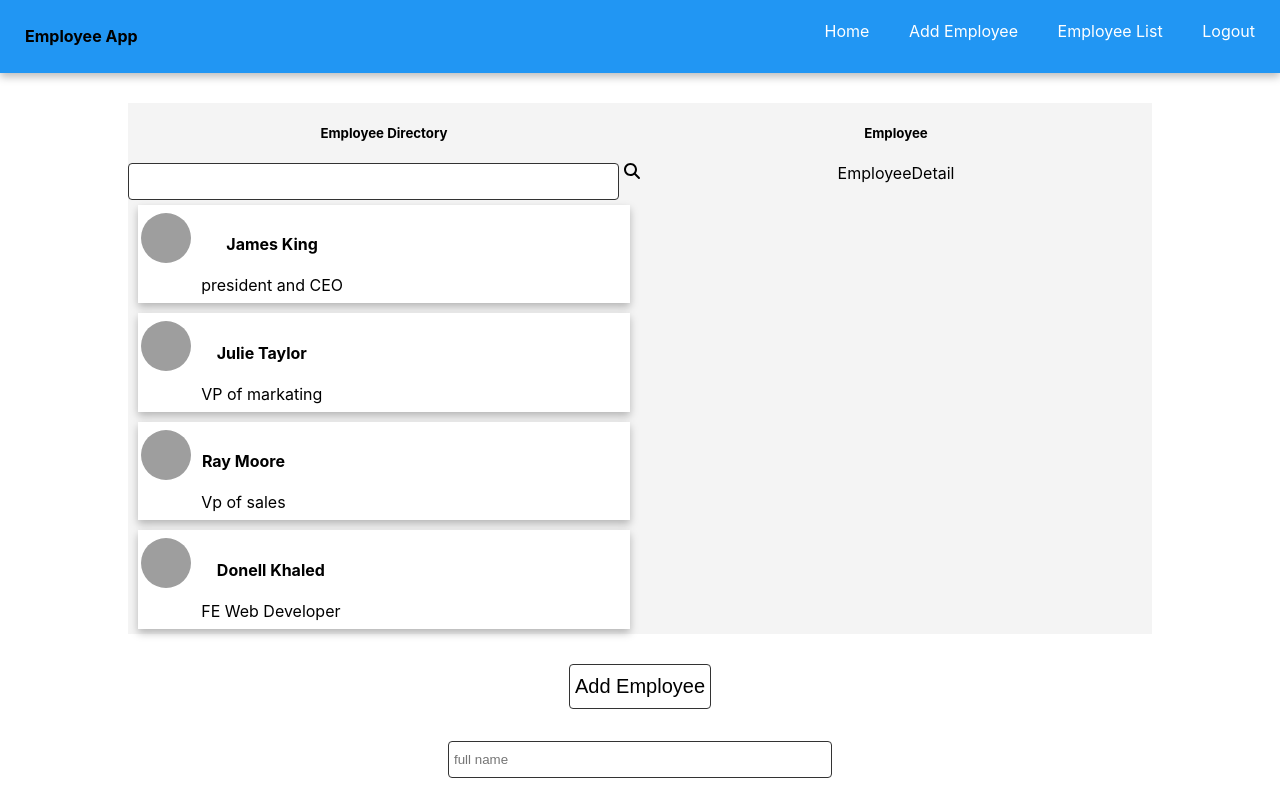
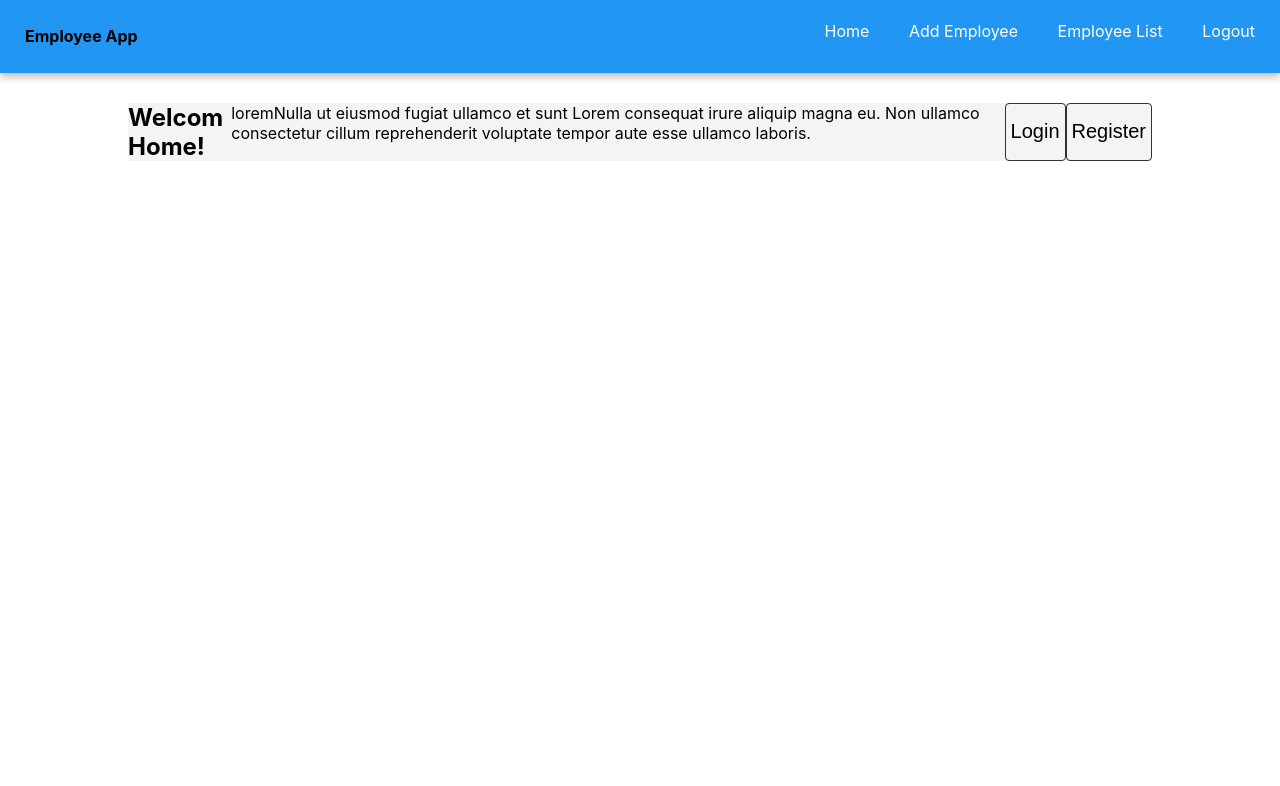
Before and after one commit to selamatsbha/employee-app, a React (Create React App) app: page / in a window 1280 px wide. Shown: the top 786 px of the page. Built offline with nearby package versions, Linux system fonts and the light colour scheme; grey boxes are pictures that could not be loaded.

Commit message:
created new src pages and updated App.js, index.js, AddEmployee.js, Home.js and NavBar.js.

```diff
--- a/package.json
+++ b/package.json
@@ -11,7 +11,7 @@
     "@testing-library/user-event": "^13.5.0",
     "react": "^18.2.0",
     "react-dom": "^18.2.0",
-    "react-router-dom": "^6.10.0",
+    "react-router-dom": "^6.11.0",
     "react-scripts": "5.0.1",
     "web-vitals": "^2.1.4"
   },
--- a/src/App.js
+++ b/src/App.js
@@ -1,10 +1,11 @@
 import './App.css';
-import HomePage from './components/HomePage/HomePage';
-import EmployeePage from './components/EmployeePage/EmployeePage';
-import NavBar from './components/NavBar/NavBar';
-import Wrapper from './components/Wrapper/Wrapper';
+import HomePage from './pages/HomePage';
 import { useState } from 'react';
-import AddEmployee from './components/AddEmployee/AddEmployee';
+import AddEmployeePage from './pages/AddEmployeePage';
+import {Routes, Route} from 'react-router-dom';
+import EmployeeListPage from './pages/EmployeeListPage';
+
+
 
 //functional component
 //class component
@@ -73,24 +74,17 @@ function App() {
     setEmployeeData(filteredData);
   };
 
-  const handleAddEmployee = () => {
-    setEmployeeData([...data, newEmployee])
-  }
   return (
-    <div className="App">
-      <NavBar />
-      <Wrapper>
-         <HomePage
-           setInputValue={setInputValue}
-           employeeData={employeeData}
-           handleSearch = {handleSearch}
-           />
-         <EmployeePage employeeData={employeeData} />
-      </Wrapper>
-      <button onClick = {handleAddEmployee}>Add Employee</button>
-      <AddEmployee employeeData={employeeData} setEmployeeData={setEmployeeData} />
-    </div>
-
+    <Routes>
+      <Route path="/" element={<HomePage />} />
+      <Route path="add-employee" element={
+          <AddEmployeePage
+             employeeData={employeeData}
+             setEmployeeData={setEmployeeData}/>} />
+      <Route path="/employee-list" element={< EmployeeListPage setInputValue={setInputValue}
+             employeeData={employeeData}
+             handleSearch = {handleSearch}/>} />
+    </Routes>
   );
 }
 
--- a/src/components/AddEmployee/AddEmployee.js
+++ b/src/components/AddEmployee/AddEmployee.js
@@ -11,7 +11,17 @@ const AddEmployee = (props) => {
         callOffice: "",
     } );
 
+    const [showSuccessAlert, setShowSuccessAlert] = useState(false)
+
     console.log("input values", inputValues);
+    const SuccessAlert = () => {
+      return (
+        <div style={{backgroundColor: "lightgreen", border: "1px solid lightgreen", height: "160px"}}>
+        <h2>Succes</h2>
+        <p>You have successfuly submite an employee information!</p>
+      </div>
+      )
+    };
 
     const handelChange = (event) => {
         const {name, value} = event.target
@@ -21,9 +31,13 @@ const AddEmployee = (props) => {
       const handleSubmit = (event) => {
         event.preventDefault();
         props.setEmployeeData([...props.employeeData, inputValues]);
+        setShowSuccessAlert(true)
       };
 
     return (
+       <>
+       <h1>Add Employee</h1>
+        {showSuccessAlert && <SuccessAlert />}
         <form className="add-employee-form" onSubmit={handleSubmit} >
             <input
               type="text"
@@ -69,6 +83,7 @@ const AddEmployee = (props) => {
               onChange={handelChange}/>
             <button>Submit</button>
         </form>
+       </>
     );
 };
 
--- /dev/null
+++ b/src/components/Home/Home.js
@@ -0,0 +1,14 @@
+const Home = () => {
+    return (
+        <>
+          <h2>Welcom Home!</h2>
+          <p>
+            loremNulla ut eiusmod fugiat ullamco et sunt Lorem consequat irure aliquip magna eu. Non ullamco consectetur cillum reprehenderit voluptate tempor aute esse ullamco laboris.
+          </p>
+          <button>Login</button>
+          <button>Register</button>
+        </>
+    );
+};
+
+export default Home;
--- a/src/components/NavBar/NavBar.js
+++ b/src/components/NavBar/NavBar.js
@@ -1,7 +1,6 @@
-// functional component
-// class components
 import { Fragment } from "react";
 import './NavBar.css';
+import {Link} from 'react-router-dom';
 
 function NavBar() {
     return (
@@ -14,10 +13,10 @@ function NavBar() {
                         listStyle: "none",
                         color: "#fff",
                         cursor: "pointer",}}>
-                <li>Home</li>
-                <li>Add Employee</li>
-                <li>Employee List</li>
-                <li>Logout</li>
+                <li><Link style={{textDecoration: "none", color: "#fff" }} to="/">Home</Link></li>
+                <li><Link style={{textDecoration: "none", color: "#fff" }} to="/add-employee">Add Employee</Link></li>
+                <li><Link style={{textDecoration: "none", color: "#fff" }} to="/employee-list">Employee List</Link></li>
+                <li><Link style={{textDecoration: "none", color: "#fff" }} to="/">Logout</Link></li>
             </ul>
         </div>
     </Fragment>
--- a/src/index.js
+++ b/src/index.js
@@ -3,11 +3,14 @@ import ReactDOM from 'react-dom/client';
 import './index.css';
 import App from './App';
 import reportWebVitals from './reportWebVitals';
+import { BrowserRouter as Router } from 'react-router-dom';
 
 const root = ReactDOM.createRoot(document.getElementById('root'));
 root.render(
   <React.StrictMode>
-    <App />
+    <Router>
+      <App />
+    </Router>
   </React.StrictMode>
 );
 
--- /dev/null
+++ b/src/pages/AddEmployeePage.js
@@ -0,0 +1,17 @@
+import AddEmployee from "../components/AddEmployee/AddEmployee";
+import Wrapper from "../components/Wrapper/Wrapper";
+import NavBar from "../components/NavBar/NavBar";
+
+const AddEmployeePage = (props) => {
+    return (
+        <>
+        <NavBar/>
+        <Wrapper>
+            <AddEmployee employeeData={props.employeeData}
+             setEmployeeData={props.setEmployeeData} />
+        </Wrapper>
+        </>
+    );
+};
+
+export default AddEmployeePage;
--- /dev/null
+++ b/src/pages/EmployeeListPage.js
@@ -0,0 +1,22 @@
+import Wrapper from "../components/Wrapper/Wrapper";
+import HomePage from "../components/HomePage/HomePage";
+import EmployeePage from "../components/EmployeePage/EmployeePage";
+import NavBar from "../components/NavBar/NavBar";
+
+const EmployeeListPage = (props) => {
+    return (
+        <>
+        <NavBar />
+        <Wrapper>
+            <HomePage setInputValue={props.setInputValue}
+             employeeData={props.employeeData}
+             handleSearch = {props.handleSearch}/>
+            <EmployeePage setInputValue={props.setInputValue}
+             employeeData={props.employeeData}
+             handleSearch = {props.handleSearch}/>
+        </Wrapper>
+        </>
+    );
+};
+
+export default EmployeeListPage;
--- /dev/null
+++ b/src/pages/HomePage.js
@@ -0,0 +1,16 @@
+import Home from "../components/Home/Home";
+import Wrapper from "../components/Wrapper/Wrapper";
+import NavBar from "../components/NavBar/NavBar";
+
+const HomePage = () => {
+    return (
+        <>
+        <NavBar />
+        <Wrapper>
+            <Home />
+        </Wrapper>
+        </>
+    );
+};
+
+export default HomePage;
```
Also changed, not shown: src/components/Home/Home.css (added), 2 other files (tests, documents, lock files or other folders).
